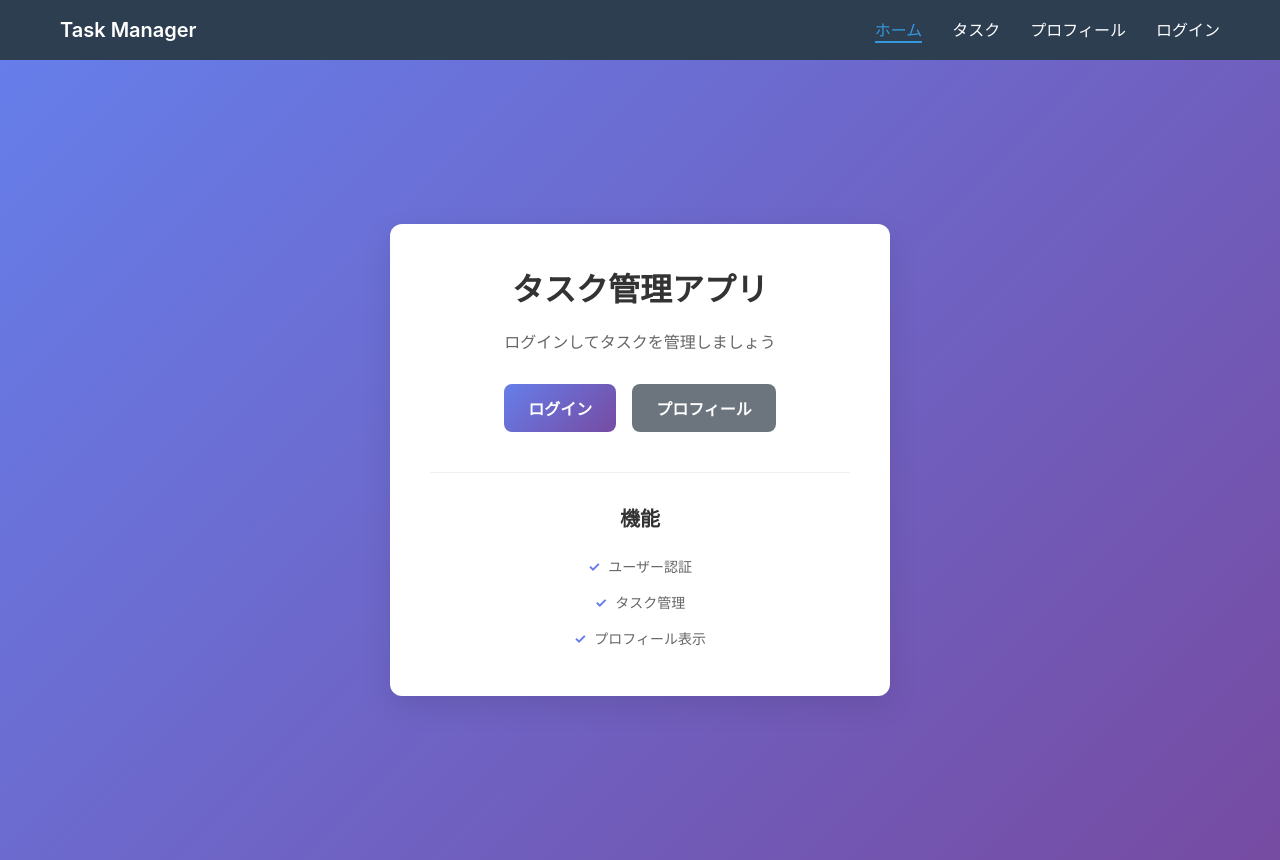
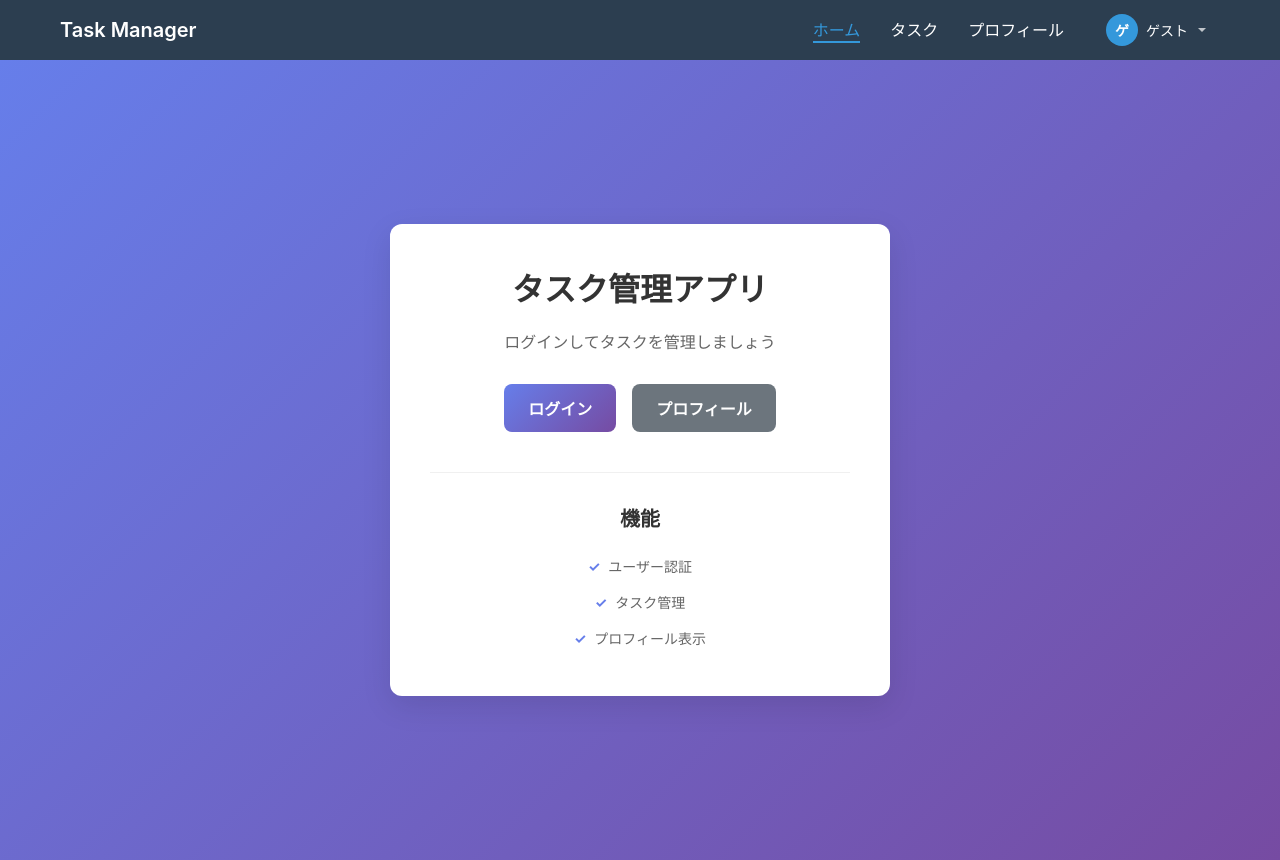
Before and after one commit to KadoProG/vue-practice-todo-app, a Vue app: page / in a window 1280 px wide. Built offline with nearby package versions, Linux system fonts and the light colour scheme; what @tanstack/vue-query, openapi-fetch would draw is missing.

Commit message:
feat: ユーザメニューを上部に表示

```diff
--- a/src/App.vue
+++ b/src/App.vue
@@ -3,11 +3,13 @@
     <nav class="navbar">
       <div class="nav-container">
         <router-link to="/" class="nav-brand"> Task Manager </router-link>
-        <div class="nav-links">
-          <router-link to="/" class="nav-link">ホーム</router-link>
-          <router-link to="/tasks" class="nav-link">タスク</router-link>
-          <router-link to="/profile" class="nav-link">プロフィール</router-link>
-          <router-link to="/login" class="nav-link">ログイン</router-link>
+        <div class="nav-content">
+          <div class="nav-links">
+            <router-link to="/" class="nav-link">ホーム</router-link>
+            <router-link to="/tasks" class="nav-link">タスク</router-link>
+            <router-link to="/profile" class="nav-link">プロフィール</router-link>
+          </div>
+          <UserMenu />
         </div>
       </div>
     </nav>
@@ -16,6 +18,10 @@
     </main>
   </div>
 </template>
+
+<script setup lang="ts">
+import UserMenu from "./components/UserMenu.vue";
+</script>
 
 <style>
 * {
@@ -47,6 +53,12 @@ body {
   justify-content: space-between;
   align-items: center;
   height: 60px;
+}
+
+.nav-content {
+  display: flex;
+  align-items: center;
+  gap: 30px;
 }
 
 .nav-brand {
@@ -93,8 +105,14 @@ body {
     padding: 15px 20px;
   }
 
+  .nav-content {
+    margin-top: 15px;
+    flex-direction: column;
+    gap: 15px;
+    width: 100%;
+  }
+
   .nav-links {
-    margin-top: 15px;
     gap: 20px;
   }
 
--- /dev/null
+++ b/src/components/UserMenu.vue
@@ -0,0 +1,243 @@
+<template>
+  <div class="user-menu">
+    <div class="user-info" @click="toggleMenu" :class="{ active: isMenuOpen }">
+      <div class="user-avatar">
+        <span class="avatar-text">{{ displayName.charAt(0).toUpperCase() }}</span>
+      </div>
+      <span class="user-name">{{ displayName }}</span>
+      <svg
+        class="dropdown-icon"
+        :class="{ rotated: isMenuOpen }"
+        width="12"
+        height="12"
+        viewBox="0 0 12 12"
+      >
+        <path d="M6 8L2 4h8L6 8z" fill="currentColor" />
+      </svg>
+    </div>
+
+    <div v-if="isMenuOpen" class="dropdown-menu" @click.stop>
+      <template v-if="isLoggedIn">
+        <div class="menu-item" @click="goToProfile">
+          <svg width="16" height="16" viewBox="0 0 16 16" fill="currentColor">
+            <path
+              d="M8 8a3 3 0 1 0 0-6 3 3 0 0 0 0 6zm0 1c-2.67 0-8 1.34-8 4v1h16v-1c0-2.66-5.33-4-8-4z"
+            />
+          </svg>
+          プロフィール
+        </div>
+        <div class="menu-item" @click="goToTasks">
+          <svg width="16" height="16" viewBox="0 0 16 16" fill="currentColor">
+            <path
+              d="M14 2H2a1 1 0 0 0-1 1v10a1 1 0 0 0 1 1h12a1 1 0 0 0 1-1V3a1 1 0 0 0-1-1zM2 1a2 2 0 0 0-2 2v10a2 2 0 0 0 2 2h12a2 2 0 0 0 2-2V3a2 2 0 0 0-2-2H2z"
+            />
+            <path d="M4 6h8v1H4V6zm0 2h8v1H4V8zm0 2h5v1H4v-1z" />
+          </svg>
+          タスク
+        </div>
+        <div class="menu-divider"></div>
+        <div class="menu-item logout" @click="handleLogout">
+          <svg width="16" height="16" viewBox="0 0 16 16" fill="currentColor">
+            <path
+              d="M6 12.5a.5.5 0 0 0 .5.5h8a.5.5 0 0 0 .5-.5v-9a.5.5 0 0 0-.5-.5h-8a.5.5 0 0 0-.5.5v2a.5.5 0 0 1-1 0v-2A1.5 1.5 0 0 1 6.5 2h8A1.5 1.5 0 0 1 16 3.5v9a1.5 1.5 0 0 1-1.5 1.5h-8A1.5 1.5 0 0 1 5 12.5v-2a.5.5 0 0 1 1 0v2z"
+            />
+            <path
+              d="M.5 8a.5.5 0 0 1 .5-.5h5.793L4.146 5.354a.5.5 0 1 1 .708-.708l3 3a.5.5 0 0 1 0 .708l-3 3a.5.5 0 0 1-.708-.708L6.793 8.5H1a.5.5 0 0 1-.5-.5z"
+            />
+          </svg>
+          ログアウト
+        </div>
+      </template>
+      <template v-else>
+        <div class="menu-item" @click="goToLogin">
+          <svg width="16" height="16" viewBox="0 0 16 16" fill="currentColor">
+            <path
+              d="M8 8a3 3 0 1 0 0-6 3 3 0 0 0 0 6zm2-3a2 2 0 1 1-4 0 2 2 0 0 1 4 0zm4 8c0 1-1 1-1 1H3s-1 0-1-1 1-4 6-4 6 3 6 4zm-1-.004c-.001-.246-.154-.986-.832-1.664C11.516 10.68 10.289 10 8 10c-2.29 0-3.516.68-4.168 1.332-.678.678-.83 1.418-.832 1.664h10z"
+            />
+          </svg>
+          ログイン
+        </div>
+      </template>
+    </div>
+  </div>
+</template>
+
+<script setup lang="ts">
+import { ref, computed, onMounted, onUnmounted } from "vue";
+import { useRouter } from "vue-router";
+import { useUserStore } from "../stores/user";
+
+const router = useRouter();
+const userStore = useUserStore();
+
+const isMenuOpen = ref(false);
+
+// ユーザー情報を取得
+const displayName = computed(() => userStore.displayName);
+const isLoggedIn = computed(() => userStore.isLoggedIn);
+
+// メニューの開閉
+const toggleMenu = () => {
+  isMenuOpen.value = !isMenuOpen.value;
+};
+
+// メニューを閉じる
+const closeMenu = () => {
+  isMenuOpen.value = false;
+};
+
+// プロフィールページへ移動
+const goToProfile = () => {
+  closeMenu();
+  router.push("/profile");
+};
+
+// タスクページへ移動
+const goToTasks = () => {
+  closeMenu();
+  router.push("/tasks");
+};
+
+// ログインページへ移動
+const goToLogin = () => {
+  closeMenu();
+  router.push("/login");
+};
+
+// クリック外部でメニューを閉じる
+const handleClickOutside = (event: Event) => {
+  const target = event.target as HTMLElement;
+  if (!target.closest(".user-menu")) {
+    closeMenu();
+  }
+};
+
+onMounted(() => {
+  // ユーザー情報を取得
+  userStore.fetchUserInfo();
+
+  // クリック外部でメニューを閉じるイベントリスナーを追加
+  document.addEventListener("click", handleClickOutside);
+});
+
+onUnmounted(() => {
+  // イベントリスナーを削除
+  document.removeEventListener("click", handleClickOutside);
+});
+</script>
+
+<style scoped>
+.user-menu {
+  position: relative;
+  display: flex;
+  align-items: center;
+}
+
+.user-info {
+  display: flex;
+  align-items: center;
+  gap: 8px;
+  padding: 8px 12px;
+  border-radius: 6px;
+  cursor: pointer;
+  transition: background-color 0.2s ease;
+  color: white;
+}
+
+.user-info:hover {
+  background-color: rgba(255, 255, 255, 0.1);
+}
+
+.user-info.active {
+  background-color: rgba(255, 255, 255, 0.15);
+}
+
+.user-avatar {
+  width: 32px;
+  height: 32px;
+  border-radius: 50%;
+  background-color: #3498db;
+  display: flex;
+  align-items: center;
+  justify-content: center;
+  font-weight: 600;
+  font-size: 14px;
+  color: white;
+}
+
+.avatar-text {
+  text-transform: uppercase;
+}
+
+.user-name {
+  font-size: 14px;
+  font-weight: 500;
+  max-width: 120px;
+  overflow: hidden;
+  text-overflow: ellipsis;
+  white-space: nowrap;
+}
+
+.dropdown-icon {
+  transition: transform 0.2s ease;
+  color: rgba(255, 255, 255, 0.7);
+}
+
+.dropdown-icon.rotated {
+  transform: rotate(180deg);
+}
+
+.dropdown-menu {
+  position: absolute;
+  top: 100%;
+  right: 0;
+  margin-top: 4px;
+  background: white;
+  border-radius: 8px;
+  box-shadow: 0 4px 12px rgba(0, 0, 0, 0.15);
+  min-width: 180px;
+  z-index: 1000;
+  overflow: hidden;
+}
+
+.menu-item {
+  display: flex;
+  align-items: center;
+  gap: 12px;
+  padding: 12px 16px;
+  cursor: pointer;
+  transition: background-color 0.2s ease;
+  color: #333;
+  font-size: 14px;
+}
+
+.menu-item:hover {
+  background-color: #f8f9fa;
+}
+
+.menu-item.logout {
+  color: #dc3545;
+}
+
+.menu-item.logout:hover {
+  background-color: #f8d7da;
+}
+
+.menu-divider {
+  height: 1px;
+  background-color: #e9ecef;
+  margin: 4px 0;
+}
+
+/* レスポンシブ対応 */
+@media (max-width: 768px) {
+  .user-name {
+    display: none;
+  }
+
+  .dropdown-menu {
+    right: -10px;
+    min-width: 160px;
+  }
+}
+</style>
--- a/src/main.ts
+++ b/src/main.ts
@@ -1,4 +1,5 @@
 import { createApp } from "vue";
+import { createPinia } from "pinia";
 import { VueQueryPlugin } from "@tanstack/vue-query";
 import router from "./router";
 import { setAuthToken } from "./api/client";
@@ -19,6 +20,9 @@ initializeAuth();
 
 const app = createApp(App);
 
+// Pinia プラグインを追加
+app.use(createPinia());
+
 // Vue Router プラグインを追加
 app.use(router);
 
--- /dev/null
+++ b/src/stores/user.ts
@@ -0,0 +1,98 @@
+import { ref, computed } from "vue";
+import { defineStore } from "pinia";
+import { apiClientWithRetry, clearAuthToken } from "../api/client";
+import { useLogout } from "../api/hooks";
+import type { paths } from "../types/api";
+
+// 型定義
+type UserResource =
+  paths["/v1/users/me"]["get"]["responses"][200]["content"]["application/json"]["user"];
+
+export const useUserStore = defineStore("user", () => {
+  const user = ref<UserResource | null>(null);
+  const isLoading = ref(false);
+  const error = ref<string | null>(null);
+
+  // ログイン状態を計算
+  const isLoggedIn = computed(() => {
+    const token = localStorage.getItem("auth_token");
+    return !!token && !!user.value;
+  });
+
+  // ユーザー名を取得（未ログイン時はゲスト）
+  const displayName = computed(() => {
+    if (isLoggedIn.value && user.value) {
+      return user.value.name || user.value.email || "ユーザー";
+    }
+    return "ゲスト";
+  });
+
+  // ユーザー情報を取得
+  const fetchUserInfo = async () => {
+    const token = localStorage.getItem("auth_token");
+    if (!token) {
+      user.value = null;
+      return;
+    }
+
+    isLoading.value = true;
+    error.value = null;
+
+    try {
+      const { data, error: apiError } = await apiClientWithRetry.GET("/v1/users/me" as const);
+
+      if (apiError) {
+        if (apiError.status === 401) {
+          // 認証エラーの場合、トークンをクリア
+          clearAuthToken();
+          localStorage.removeItem("auth_token");
+          user.value = null;
+        } else {
+          error.value = "ユーザー情報の取得に失敗しました";
+        }
+        return;
+      }
+
+      if (data?.user) {
+        user.value = data.user;
+      }
+    } catch (err) {
+      console.error("Failed to fetch user info:", err);
+      error.value = "ユーザー情報の取得に失敗しました";
+    } finally {
+      isLoading.value = false;
+    }
+  };
+
+  // ログアウト処理
+  const logout = async () => {
+    try {
+      const logoutMutation = useLogout();
+      await logoutMutation.mutateAsync();
+    } catch (err) {
+      console.error("Logout error:", err);
+    } finally {
+      // エラーが発生してもローカル状態をクリア
+      clearAuthToken();
+      localStorage.removeItem("auth_token");
+      user.value = null;
+    }
+  };
+
+  // ユーザー情報をクリア
+  const clearUser = () => {
+    user.value = null;
+    error.value = null;
+  };
+
+  return {
+    user,
+    isLoading,
+    error,
+    isLoggedIn,
+    displayName,
+    fetchUserInfo,
+    logout,
+    clearUser,
+  };
+});
```
